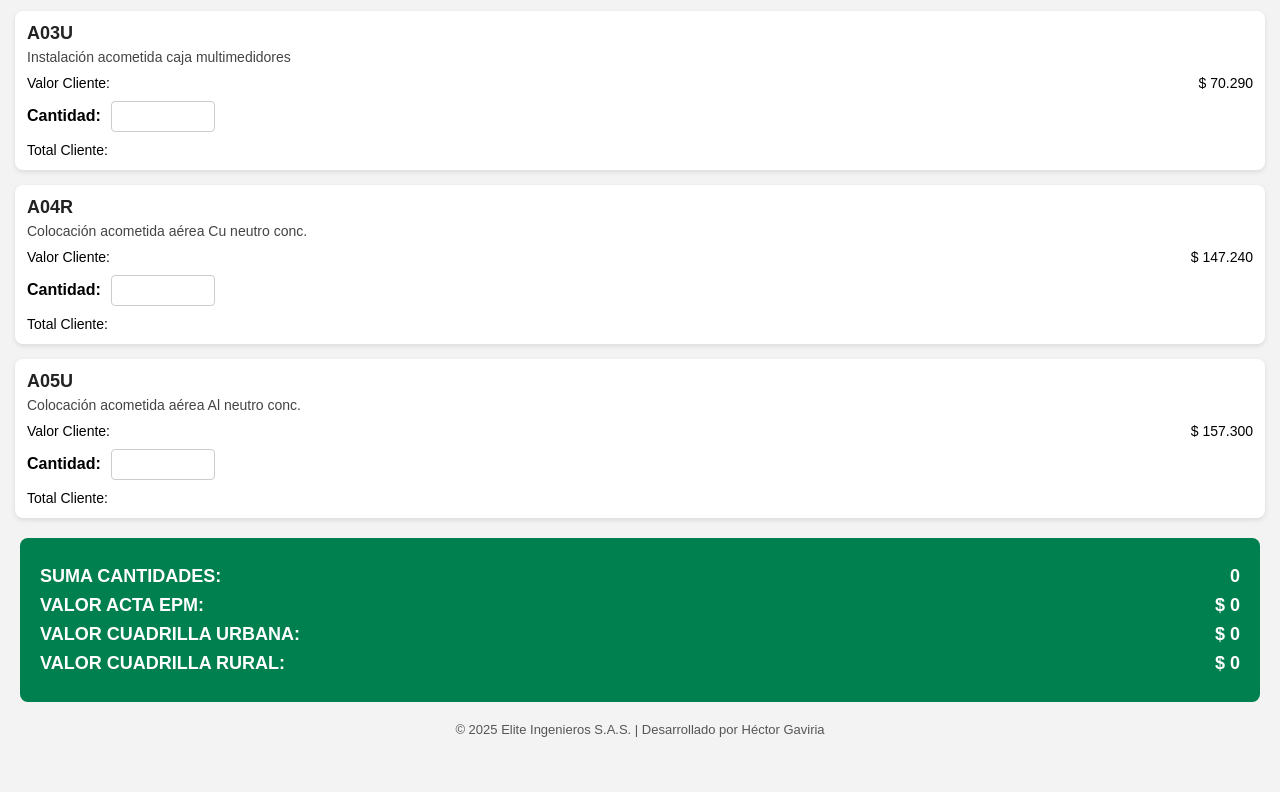
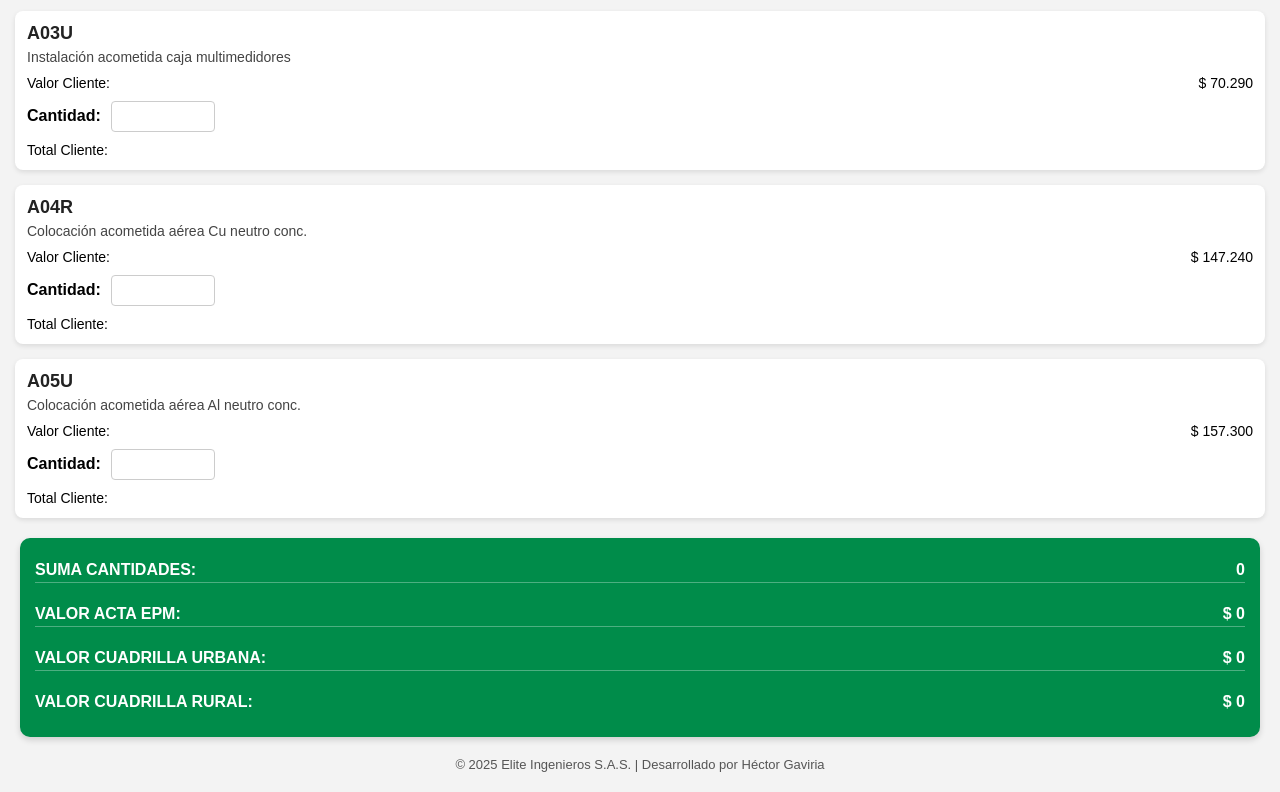
Before and after one commit to agaviria-projects/elite-liquidacion-planillas, a plain HTML site: page index.html in a window 1280 px wide. Shown: the part 92-884 px from the top of the page. Before the commit the page ends 849 px from the top, so only its background shows below. Drawn offline with Linux system fonts and the light colour scheme.

Commit message:
Update index.html

```diff
--- a/index.html
+++ b/index.html
@@ -100,6 +100,31 @@
       max-width: 50%;
       overflow-wrap: break-word;
     }
+        .resumen {
+      background: #008c4a;
+      color: white;
+      padding: 15px;
+      border-radius: 10px;
+      margin-top: 20px;
+      font-size: 16px;
+      font-weight: bold;
+      display: flex;
+      flex-direction: column;
+      gap: 6px;
+      box-shadow: 0 3px 6px rgba(0, 0, 0, 0.15);
+    }
+
+    .resumen div {
+      display: flex;
+      justify-content: space-between;
+      align-items: center;
+      border-bottom: 1px solid rgba(255, 255, 255, 0.3);
+      padding-bottom: 3px;
+    }
+
+    .resumen div:last-child {
+      border-bottom: none;
+    }
   </style>
 </head>
 <body>
@@ -110,11 +135,11 @@
 
   <div id="contenedor-items"></div>
 
-  <div class="resumen">
-    <div><span>SUMA CANTIDADES:</span><span id="sumaCantidades">0</span></div>
-    <div><span>VALOR ACTA EPM:</span><span id="totalCliente">$ 0</span></div>
-    <div><span>VALOR CUADRILLA URBANA:</span><span id="totalCuadrillaUrbana">$ 0</span></div>
-    <div><span>VALOR CUADRILLA RURAL:</span><span id="totalCuadrillaRural">$ 0</span></div>
+    <div class="resumen">
+        <div><span>SUMA CANTIDADES:</span> <span id="sumaCantidades">0</span></div>
+        <div><span>VALOR ACTA EPM:</span> <span id="totalCliente">$ 0</span></div>
+        <div><span>VALOR CUADRILLA URBANA:</span> <span id="totalUrbana">$ 0</span></div>
+        <div><span>VALOR CUADRILLA RURAL:</span> <span id="totalRural">$ 0</span></div>
   </div>
 
   <footer>
```
